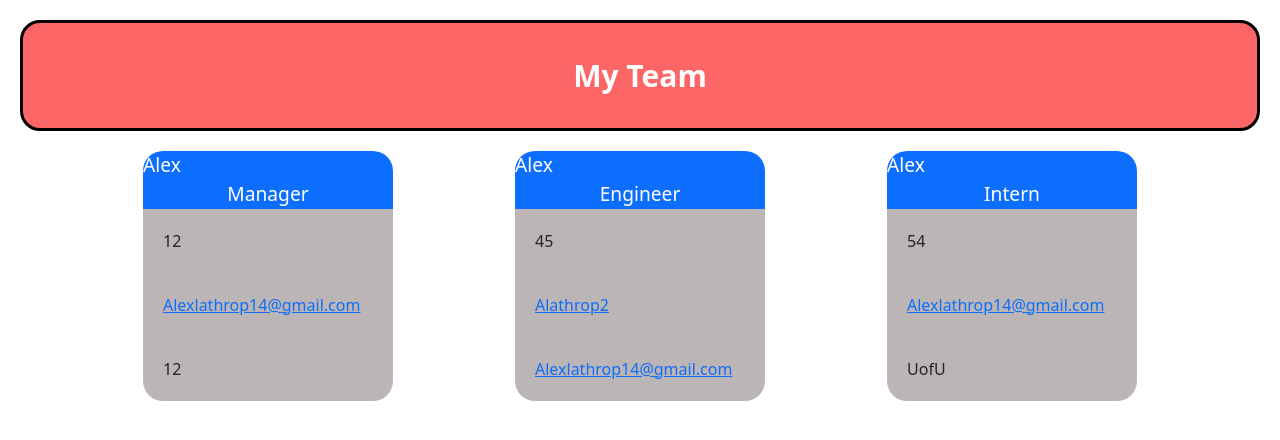
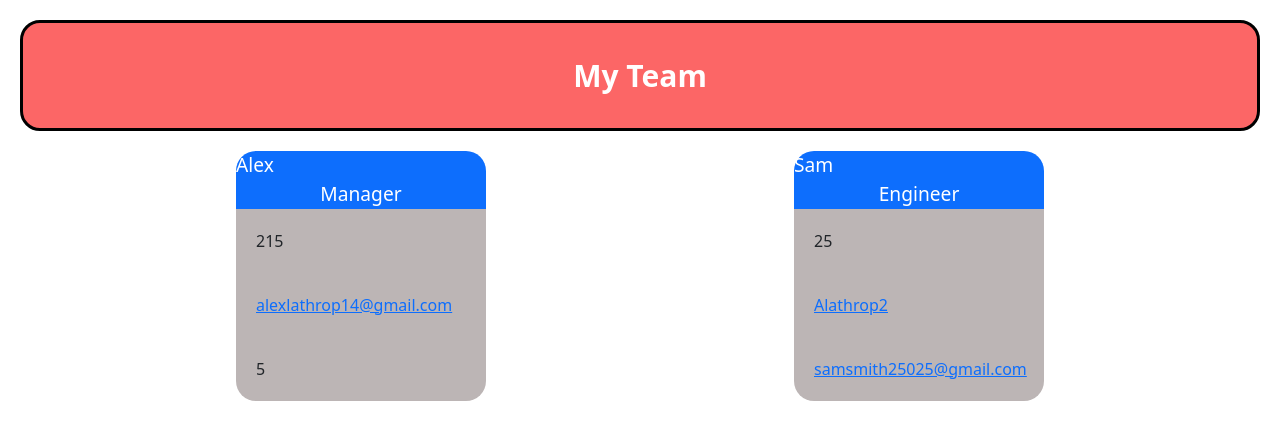
Before and after one commit to Alathrop2/Team-Profile-Generator, a website: page index.html in a window 1280 px wide. Drawn offline with nearby package versions, Linux system fonts and the light colour scheme.

Commit message:
updated README

```diff
--- a/index.html
+++ b/index.html
@@ -17,21 +17,15 @@
       <div class="manager">
      <div id="Name" class="title bg-primary">Alex</div>
      <div id="Position" class="position bg-primary">Manager</div>
-     <div class="ID">12</div>
-     <div class="email"><a href="mailto:Alexlathrop14@gmail.com">Alexlathrop14@gmail.com</a></div>
-     <div class="misc">12</div>
+     <div class="ID">215</div>
+     <div class="email"><a href="mailto:alexlathrop14@gmail.com">alexlathrop14@gmail.com</a></div>
+     <div class="misc">5</div>
   </div><div class="engineer">
-      <div id="Name" class="title bg-primary">Alex</div>
+      <div id="Name" class="title bg-primary">Sam</div>
       <div id="Position" class="position bg-primary">Engineer</div>
-      <div class="ID">45</div>
+      <div class="ID">25</div>
       <div class="email"><a href="https://github.com/Alathrop2">Alathrop2</a></div>
-      <div class="misc"><a href="mailto:Alexlathrop14@gmail.com">Alexlathrop14@gmail.com</a></div>
-   </div><div class="intern">
-      <div id="Name" class="title bg-primary">Alex</div>
-      <div id="Position" class="position bg-primary">Intern</div>
-      <div class="ID">54</div>
-      <div class="email"><a href="mailto:Alexlathrop14@gmail.com">Alexlathrop14@gmail.com</a></div>
-      <div class="misc">UofU</div>
+      <div class="misc"><a href="mailto:samsmith25025@gmail.com">samsmith25025@gmail.com</a></div>
    </div>
       </div>
     </body>
```
Also changed, not shown: README.md.
